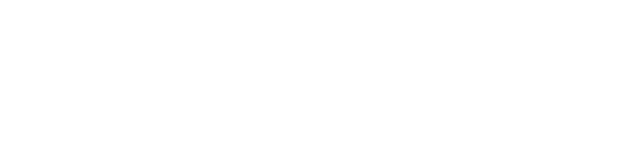
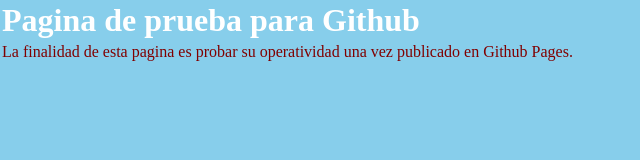
Before and after one commit to Ninorokr/practica, a plain HTML site: page index.html in a window 1280 px wide. Shown: the whole page, without its empty margins (0-640 px from the left). Drawn offline with Linux system fonts and the light colour scheme.

Commit message:
Se agregaron algunos estilos

```diff
--- /dev/null
+++ b/css/estilos.css
@@ -0,0 +1,19 @@
+* {
+    margin: 0;
+    padding: 0;
+
+}
+
+body {
+    background-color: skyblue;
+}
+
+header h1 {
+    color: white;
+    padding: 2px;
+}
+
+p {
+    color: maroon;
+    padding: 2px;
+}
--- a/index.html
+++ b/index.html
@@ -3,9 +3,13 @@
 <head>
     <meta charset="UTF-8">
     <meta name="viewport" content="width=device-width, initial-scale=1.0">
-    <title>Document</title>
+    <link rel="stylesheet" href="./css/estilos.css">
+    <title>Pagina prueba</title>
 </head>
 <body>
-
+    <header>
+        <h1>Pagina de prueba para Github</h1>
+        <p>La finalidad de esta pagina es probar su operatividad una vez publicado en Github Pages.</p>
+    </header>
 </body>
 </html>
```
